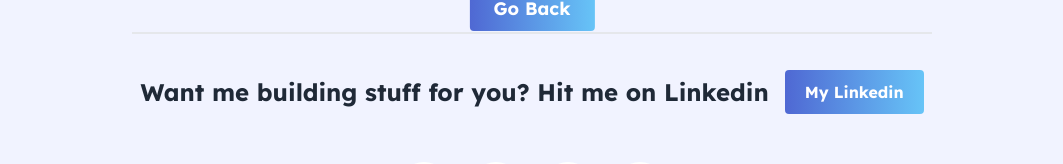
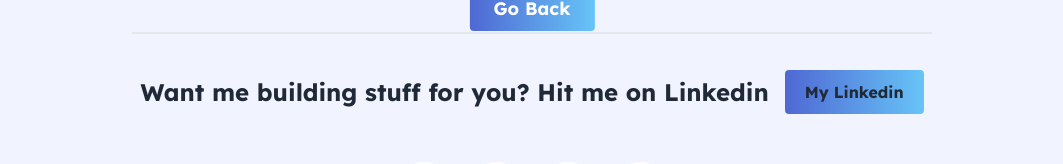
Before and after one commit to ashrafchowdury/blog, a Next.js app: page /1 in a window 1280 px wide. Shown: the part 459-623 px from the top of the page, without its empty margins (108-1171 px from the left). Built offline with nearby package versions, Linux system fonts and the light colour scheme; no server answers.

Commit message:
Add link on footer linkedin button

```diff
--- a/components/Footer.js
+++ b/components/Footer.js
@@ -53,7 +53,12 @@
               Want me building stuff for you? Hit me on Linkedin
             </h3>
             <button className="gradiant_btn py-2 lg:py-3 px-4 lg:px-5 xl:px-6 text-sm lg:text-[16px] font-bold text-white rounded mt-5 md:mt-0">
-              My Linkedin
+              <a
+                href="https://www.linkedin.com/in/ashraf-chowdury-297301206/"
+                target="_balnk"
+              >
+                My Linkedin
+              </a>
             </button>
           </div>
           {/********* Social Media Icons ************/}
```
